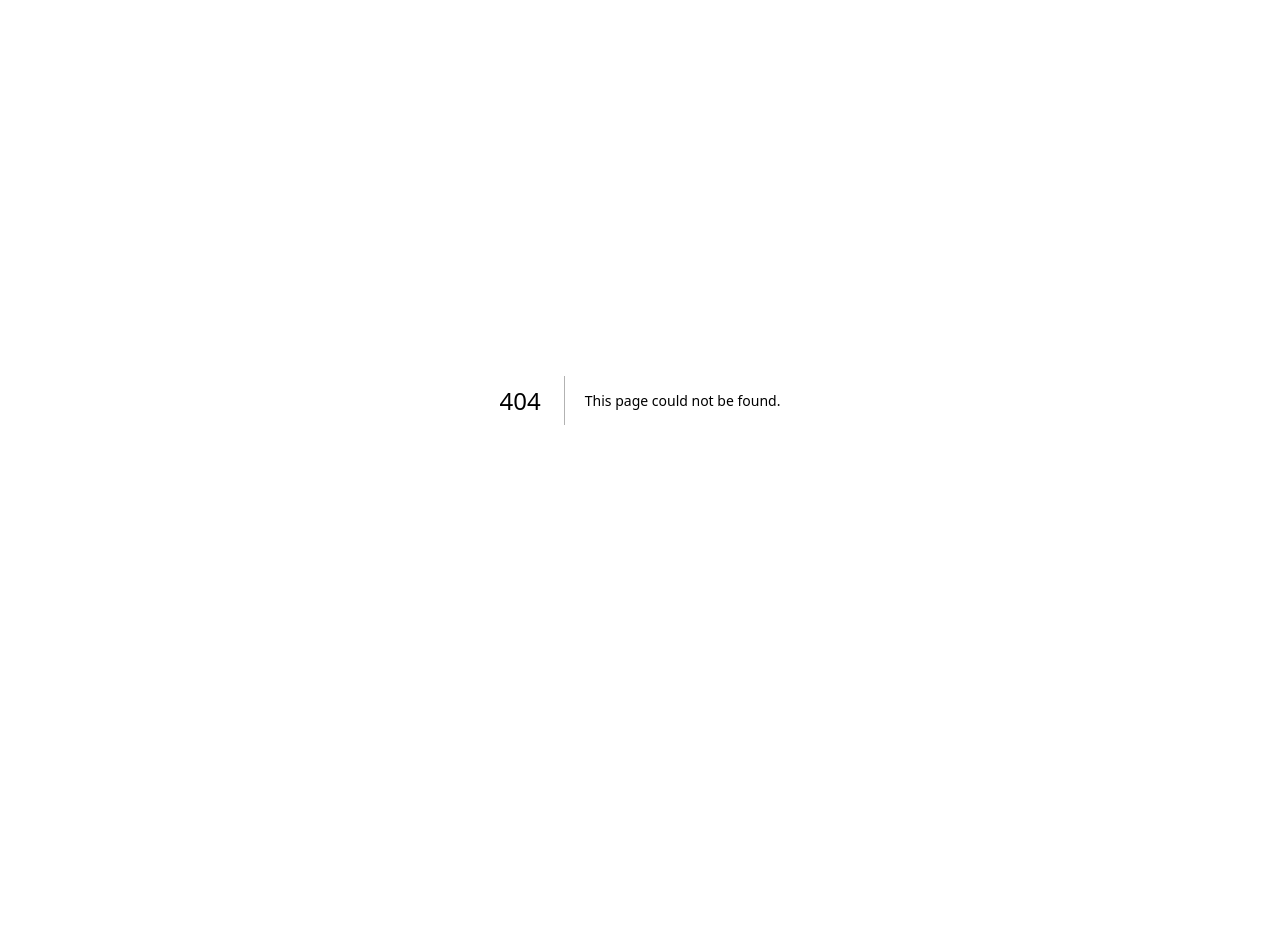
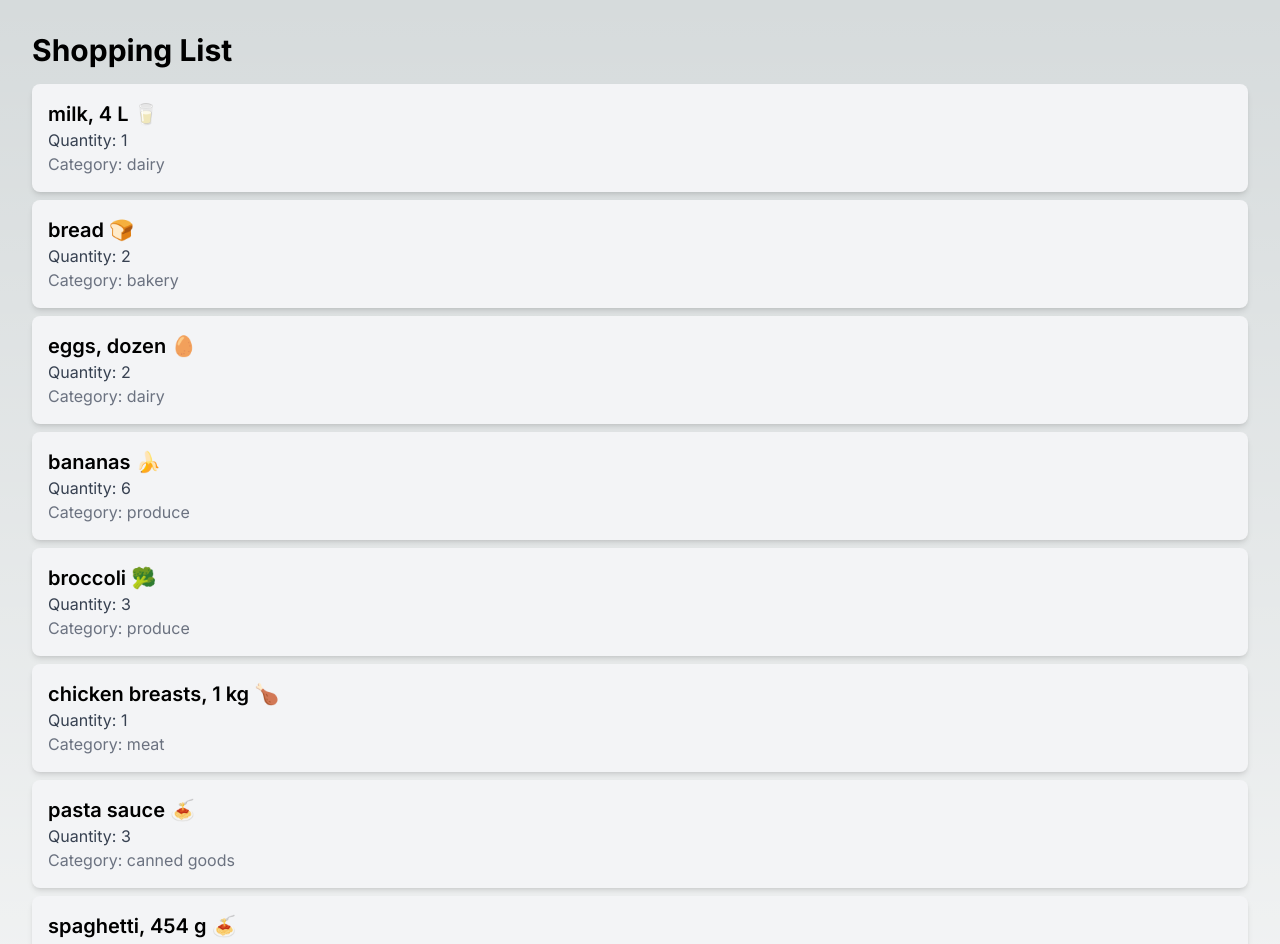
Before and after one commit to khushigaba/cprg306-assignments, a Next.js app: page /week-3 in a window 1280 px wide. Before the commit this address had no page. Shown: the top 944 px of the page. Before the commit the page ends 800 px from the top, so only its background shows below. Built offline with nearby package versions, Linux system fonts and the light colour scheme.

Commit message:
Add files via upload

```diff
--- /dev/null
+++ b/app/week-3/item-list.js
@@ -0,0 +1,30 @@
+
+import React from 'react';
+import Item from './item';
+
+const item1 = { name: "milk, 4 L 🥛", quantity: 1, category: "dairy" };
+const item2 = { name: "bread 🍞", quantity: 2, category: "bakery" };
+const item3 = { name: "eggs, dozen 🥚", quantity: 2, category: "dairy" };
+const item4 = { name: "bananas 🍌", quantity: 6, category: "produce" };
+const item5 = { name: "broccoli 🥦", quantity: 3, category: "produce" };
+const item6 = { name: "chicken breasts, 1 kg 🍗", quantity: 1, category: "meat" };
+const item7 = { name: "pasta sauce 🍝", quantity: 3, category: "canned goods" };
+const item8 = { name: "spaghetti, 454 g 🍝", quantity: 2, category: "dry goods" };
+const item9 = { name: "toilet paper, 12 pack 🧻", quantity: 1, category: "household" };
+const item10 = { name: "paper towels, 6 pack", quantity: 1, category: "household" };
+const item11 = { name: "dish soap 🍽️", quantity: 1, category: "household" };
+const item12 = { name: "hand soap 🧼", quantity: 4, category: "household" };
+
+const items = [item1, item2, item3, item4, item5, item6, item7, item8, item9, item10, item11, item12];
+
+const ItemList = () => {
+  return (
+    <ul className="list-none p-0">
+      {items.map((item, index) => (
+        <Item key={index} {...item} />
+      ))}
+    </ul>
+  );
+};
+
+export default ItemList;
--- /dev/null
+++ b/app/week-3/item.js
@@ -0,0 +1,14 @@
+
+import React from 'react';
+
+const Item = ({ name, quantity, category }) => {
+  return (
+    <li className="p-4 bg-gray-100 rounded-lg shadow-md mb-2">
+      <div className="text-xl font-semibold">{name}</div>
+      <div className="text-gray-700">Quantity: {quantity}</div>
+      <div className="text-gray-500">Category: {category}</div>
+    </li>
+  );
+};
+
+export default Item;
--- /dev/null
+++ b/app/week-3/layout.js
@@ -0,0 +1,13 @@
+
+export const metadata = {
+    title: "Shopping List",
+};
+
+export default function RootLayout({ children }) {
+    return (
+      <html lang="en">
+        <head />
+        <body>{children}</body>
+      </html>
+    );
+}
--- /dev/null
+++ b/app/week-3/page.js
@@ -0,0 +1,14 @@
+
+import React from 'react';
+import ItemList from './item-list';
+
+const Page = () => {
+  return (
+    <main className="p-8">
+      <h1 className="text-3xl font-bold mb-4">Shopping List</h1>
+      <ItemList />
+    </main>
+  );
+};
+
+export default Page;
```
